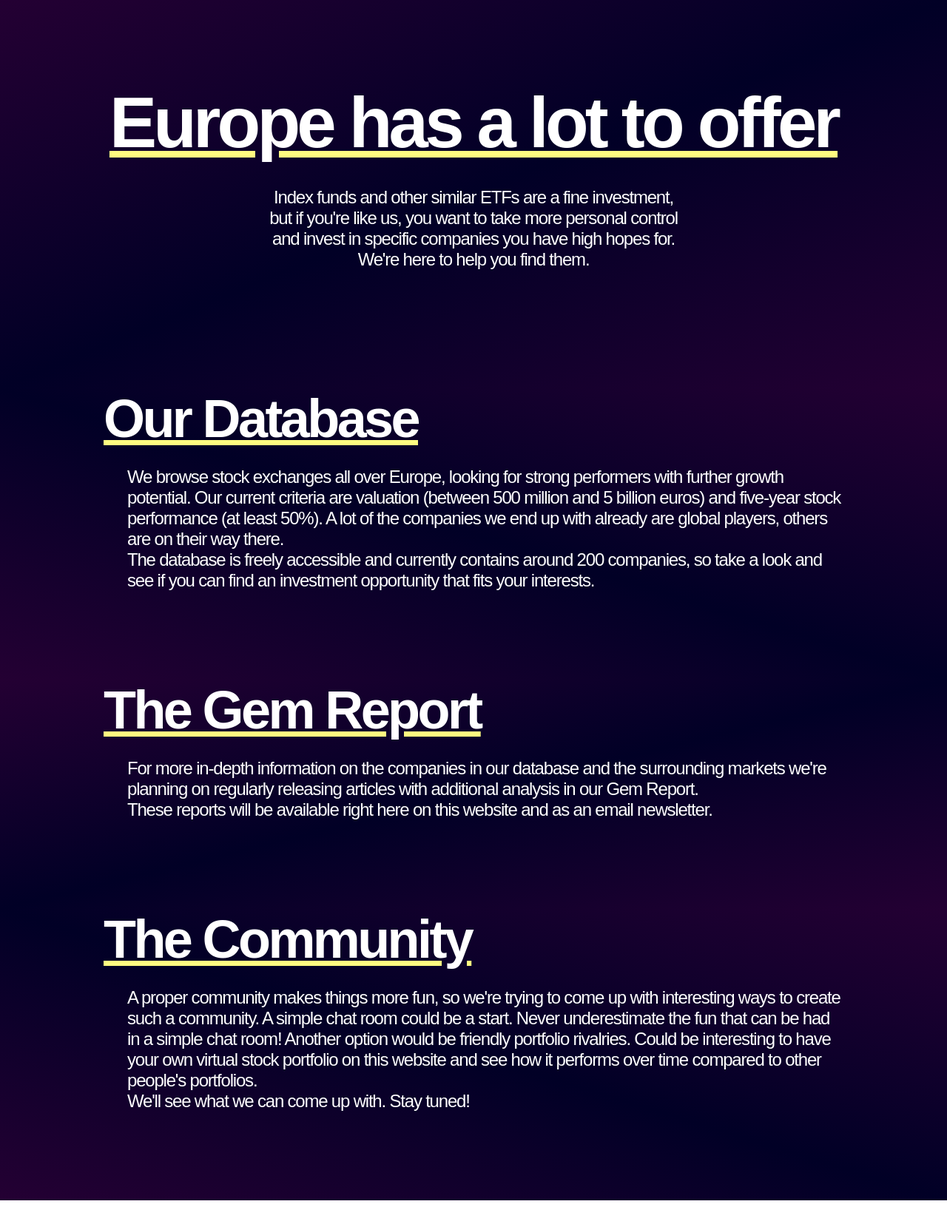
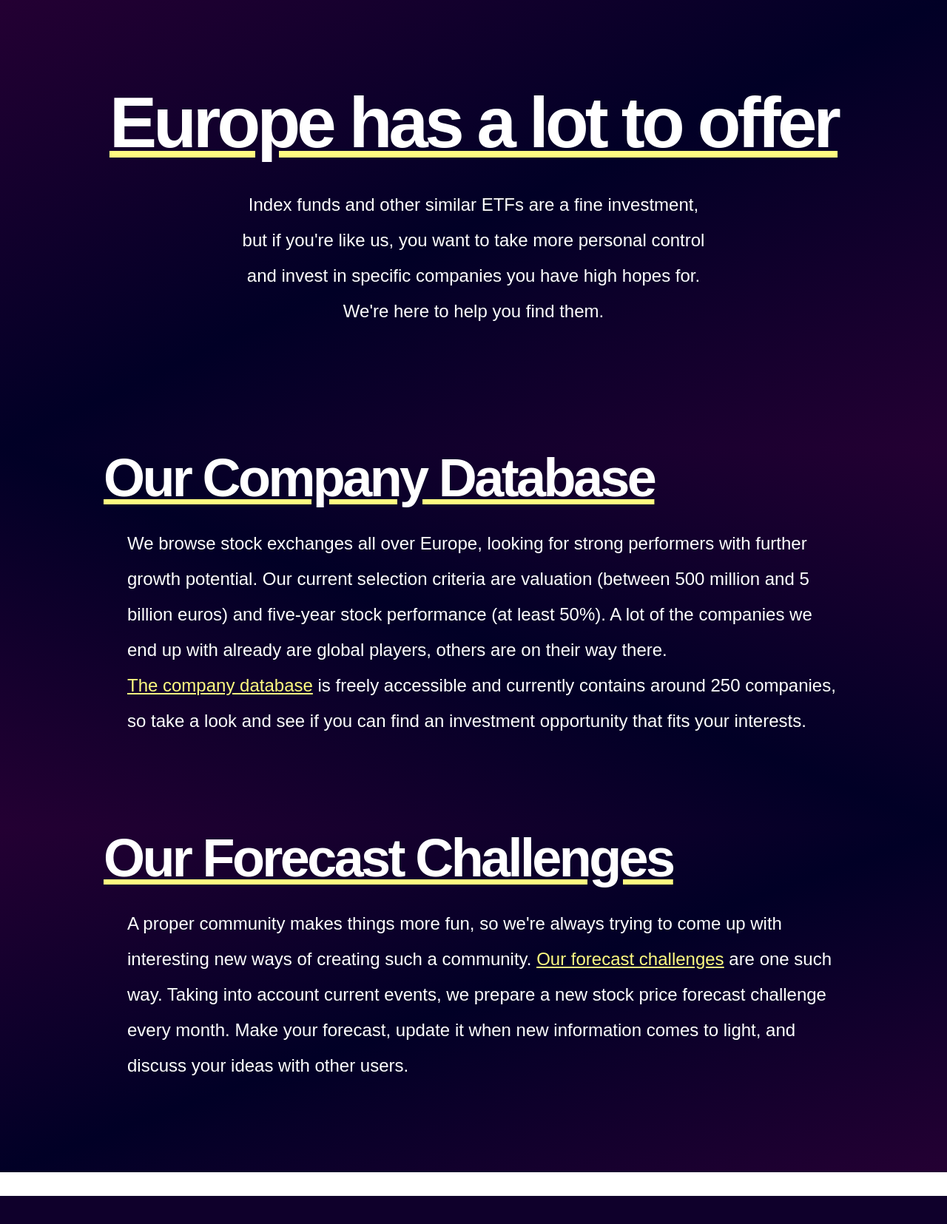
Before and after one commit to topaletti/gems, a Django app: page / in a window 1280 px wide. Shown: the part 81-1736 px from the top of the page at 74% size. After the commit the page ends 1698 px from the top, so only its background shows below. Run offline with Django 3.2, Linux system fonts and the light colour scheme.

Commit message:
update landing page

```diff
--- a/app/templates/app/index.html
+++ b/app/templates/app/index.html
@@ -5,23 +5,28 @@ h1 {margin:0 0 32px 0;padding:48px 8px 0 8px;font-size:96px;color:white;font-wei
   text-decoration:underline #FFFC80;}
 h2 {margin:0;font-size:72px;color:white;font-weight:bold;letter-spacing:-0.05em;
   text-decoration:underline solid #FFFC80;}
-p.h1-caption {margin:0 auto;width:800px;max-width:90%;font-size:24px;color:white;letter-spacing:-0.05em;}
-p.h2-caption {margin-left:32px;font-size:24px;color:white;letter-spacing:-0.05em;}
-div.odd {background:linear-gradient(to bottom right,#240033,#010026,#240033);}
-div.even {background:linear-gradient(to bottom left,#240033,#010026,#240033);}
-div.placard {box-sizing:border-box;width:100%;padding:0 16px 96px 16px;}
-div.placard:first-of-type {margin-top:80px;padding:64px 0 160px 0;text-align:center;}
-div.placard-content {margin:0 auto;width:1000px;max-width:90%;}
-div.placard-content div#newsletter-signup {box-sizing:border-box;max-width:90%;margin-left:32px;}
-div.placard-content input {}
-div.placard-content input.email
+h2 a {color:white;text-decoration:underline solid #FFFC80;}
+h2 a:visited {color:white;text-decoration:underline solid #FFFC80;}
+h2 a:hover {color:white;text-decoration:underline solid #FFFC80;}
+.h1-caption {margin:0 auto;width:800px;max-width:90%;font-size:24px;color:white;line-height:2em;}
+.h2-caption {margin-left:32px;font-size:24px;color:white;line-height:2em;}
+.h2-caption a {color:#FFFC80;text-decoration:underline solid #FFFC80;}
+.h2-caption a:visited {color:#FFFC80;text-decoration:underline solid #FFFC80;}
+.h2-caption a:hover {color:#FFFEC5;text-decoration:underline solid #FFFC80;}
+.odd {background:linear-gradient(to bottom right,#240033,#010026,#240033);}
+.even {background:linear-gradient(to bottom left,#240033,#010026,#240033);}
+.placard {box-sizing:border-box;width:100%;padding:0 16px 96px 16px;}
+.placard:first-of-type {margin-top:80px;padding:64px 0 160px 0;text-align:center;}
+.placard-content {margin:0 auto;width:1000px;max-width:90%;}
+#newsletter-signup {box-sizing:border-box;max-width:90%;margin-left:32px;}
+input.email
   {height:64px;border-radius:32px 0 0 32px;border-style:none;outline:none;
   padding:0 32px 0 32px;font-size:24px;}
-div.placard-content button#button-newsletter-signup
+#button-newsletter-signup
   {margin-left:-8px;height:64px;border-radius:0 32px 32px 0;border-style:none;
   background:#FFFC80;padding:0 32px 0 16px;text-align:left;
   font-size:24px;color:black;}
-div.placard-content button#button-newsletter-signup:hover
+#button-newsletter-signup:hover
   {}
 {% endblock %}
 
@@ -37,22 +42,23 @@ div.placard-content button#button-newsletter-signup:hover
 </div>
 <div class="placard even">
   <div class="placard-content">
-    <h2>Our Database</h2>
+    <h2><a href="{% url 'app/database' %}">Our Company Database</a></h2>
     <p class="h2-caption">
       We browse stock exchanges all over Europe, looking for strong performers with further growth potential.
-      Our current criteria are valuation (between 500 million and 5 billion euros) and five-year stock performance (at least 50%).
+      Our current selection criteria are valuation (between 500 million and 5 billion euros) and five-year stock performance (at least 50%).
       A lot of the companies we end up with already are global players, others are on their way there.<br>
-      The database is freely accessible and currently contains around 200 companies, so take a look and see if you can find an investment opportunity that fits your interests.
+      <a href="{% url 'app/database' %}">The company database</a> is freely accessible and currently contains around 250 companies, so take a look and see if you can find an investment opportunity that fits your interests.
     </p>
   </div>
 </div>
 <div class="placard odd">
   <div class="placard-content">
-    <h2>The Gem Report</h2>
+    <h2><a href="{% url 'app/challenges' %}">Our Forecast Challenges</a></h2>
     <p class="h2-caption">
-      For more in-depth information on the companies in our database and the surrounding markets
-      we're planning on regularly releasing articles with additional analysis in our Gem Report.<br>
-      These reports will be available right here on this website and as an email newsletter.
+      A proper community makes things more fun, so we're always trying to come up with interesting new ways of creating such a community.
+      <a href="{% url 'app/challenges' %}">Our forecast challenges</a> are one such way.
+      Taking into account current events, we prepare a new stock price forecast challenge every month.
+      Make your forecast, update it when new information comes to light, and discuss your ideas with other users.<br>
     </p>
     <div id="newsletter-signup" hidden>
       <input class="email" type="email" size="20" placeholder="Your email address">
@@ -60,15 +66,4 @@ div.placard-content button#button-newsletter-signup:hover
     </div>
   </div>
 </div>
-<div class="placard even">
-  <div class="placard-content">
-    <h2>The Community</h2>
-    <p class="h2-caption">
-      A proper community makes things more fun, so we're trying to come up with interesting ways to create such a community.
-      A simple chat room could be a start. Never underestimate the fun that can be had in a simple chat room!
-      Another option would be friendly portfolio rivalries. Could be interesting to have your own virtual stock portfolio on this website and see how it performs over time compared to other people's portfolios.<br>
-      We'll see what we can come up with. Stay tuned!
-    </p>
-  </div>
-</div>
 {% endblock %}
```
